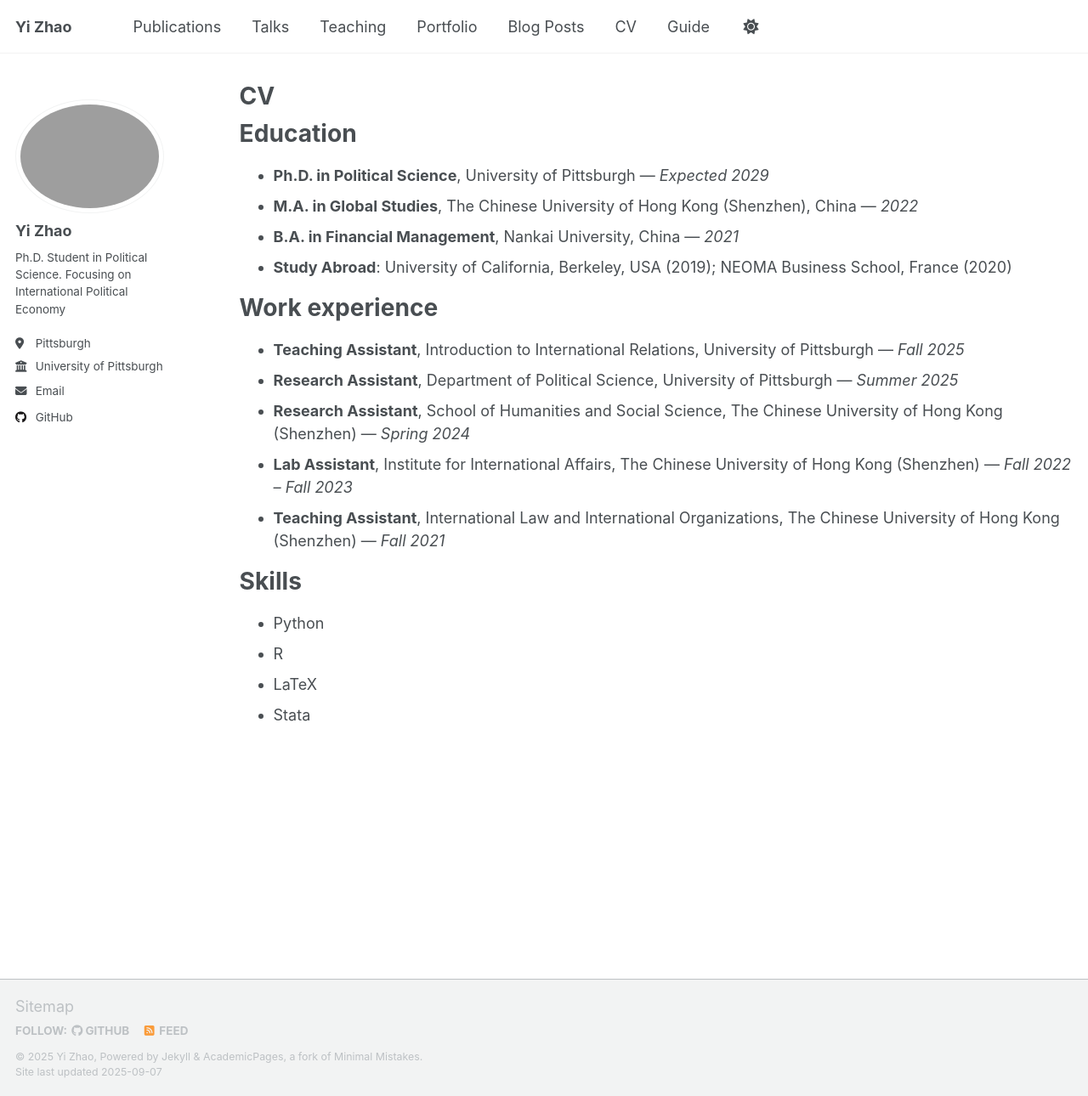
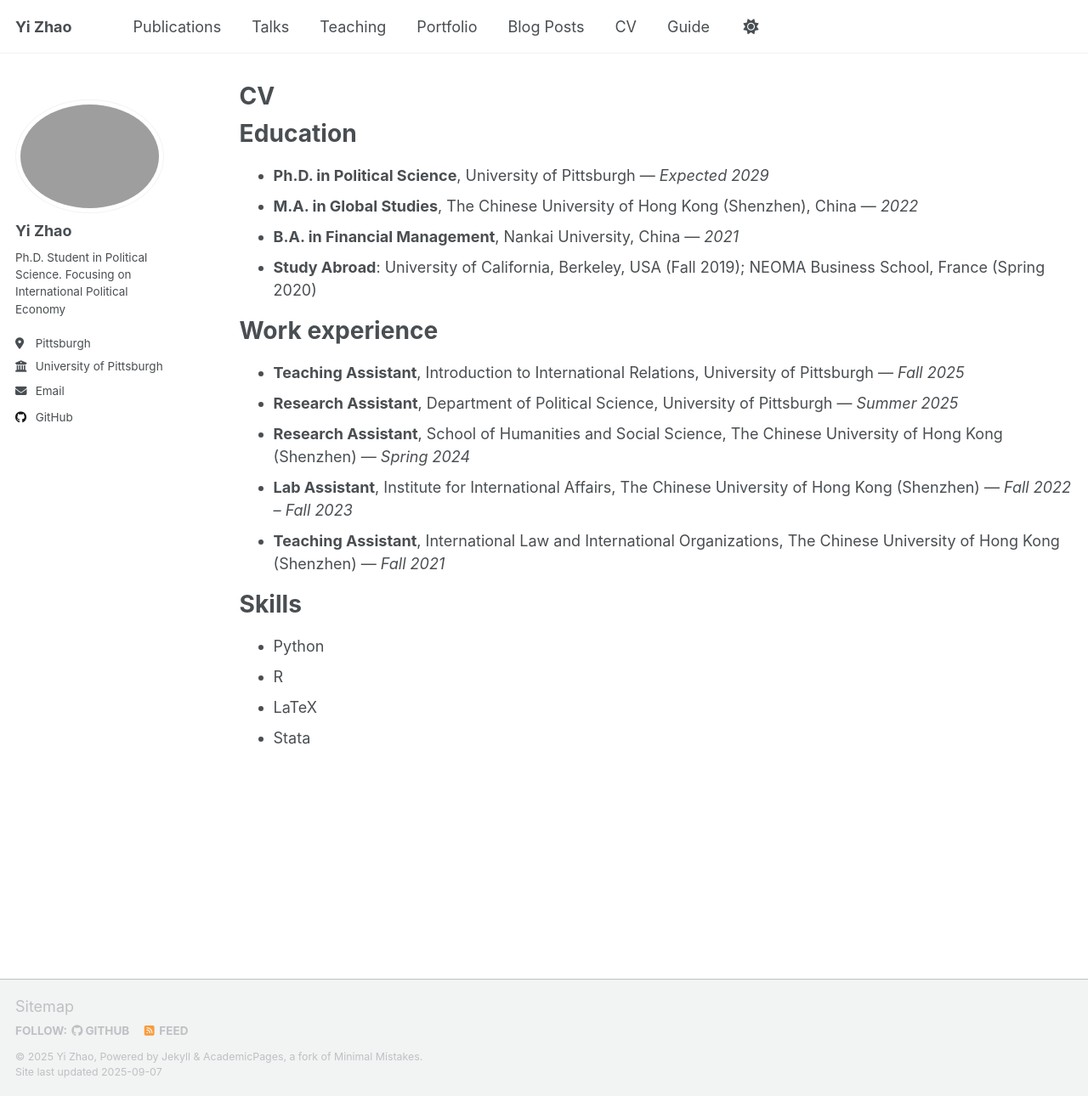
Before and after one commit to YiZhao999/YiZhao999.github.io, a Jekyll site: the page built from _pages/cv.md, in a window 1280 px wide and 1290 px high. Shown: the whole window at 85% size. Built offline with Jekyll 4.4.1, drawn with Linux system fonts in a browser that asks for light colours; a script that is not in the unit is left out.

Commit message:
Update study abroad details in CV
Clarified study abroad dates in CV.

```diff
--- a/_pages/cv.md
+++ b/_pages/cv.md
@@ -14,7 +14,7 @@ Education
 - **Ph.D. in Political Science**, University of Pittsburgh — *Expected 2029*
 - **M.A. in Global Studies**, The Chinese University of Hong Kong (Shenzhen), China — *2022*
 - **B.A. in Financial Management**, Nankai University, China — *2021*
-- **Study Abroad**: University of California, Berkeley, USA (2019); NEOMA Business School, France (2020)
+- **Study Abroad**: University of California, Berkeley, USA (Fall 2019); NEOMA Business School, France (Spring 2020)
 
 Work experience
 ======
```
